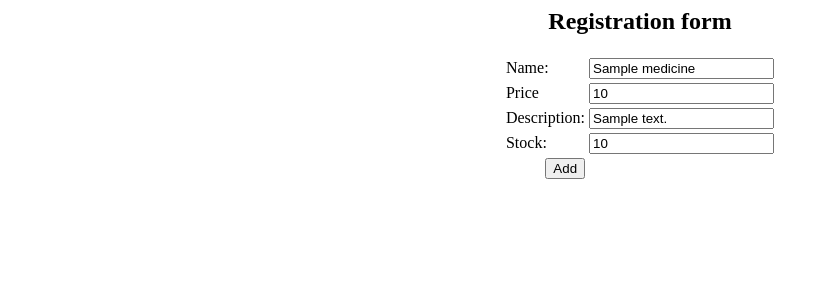
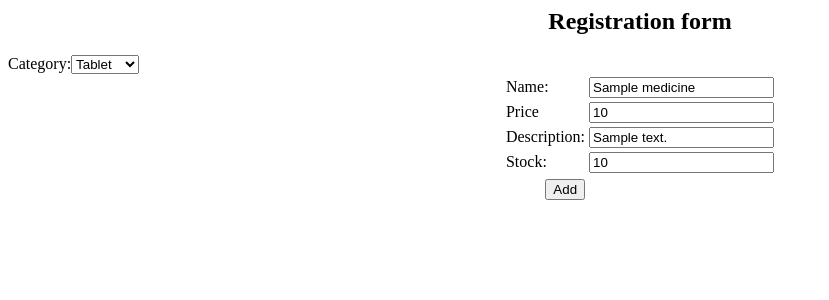
Before and after one commit to digi11/inventory-management, a Flask app: template app/templates/update_medicine.html in a window 1280 px wide. Shown: the top 300 px of the page, without its empty margins (0-829 px from the left). Run offline with Flask 2, Linux system fonts and the light colour scheme; the template is opened without the code that fills it: most values are stand-ins (such as "Sample title", 1, 10 or a date in 2020).

Commit message:
lmao ded

```diff
--- a/app/templates/dashboard.html
+++ b/app/templates/dashboard.html
@@ -44,6 +44,7 @@
                         <th scope="col">Description</th>
                         <th scope="col">Price</th>
                         <th scope="col">Stock</th>
+                        <th scope="col">Category</th>
                         <th scope="col">Update</th>
                         <th scope="col">Delete</th>
                     </tr>
@@ -55,6 +56,7 @@
                         <td>{{value['description']}}</td>
                         <td>{{value['price']}}</td>
                         <td>{{value['stock']}}</td>
+                        <td>{{value['category']}}</td>
                         <td>
                             <form action="/get-medicine/{{ key }}" method="GET" id="myForm">
                                 <button type="submit" class="btn btn-sm btn-info" name="something"><i
--- a/app/templates/update_medicine.html
+++ b/app/templates/update_medicine.html
@@ -26,7 +26,14 @@
                 <td><label for="name">Stock: </label></td>
                 <td><input id="stock" maxlength="50" name="stock" type="number" value="{{ medicine['stock'] }}"/></td>
             </tr>
-
+            <label for="cars">Category:</label>
+            <tr>
+            <select name="category" id="category">
+                <option value="tablet">Tablet</option>
+                <option value="syrup">Syrup</option>
+                <option value="powder">Powder</option>
+            </select>
+            </tr>
             <tr>
                 <td align="right"><input name="Submit" type="Submit" value="Add" /></td>
             </tr>
```
Also changed, not shown: app/templates/add_medicine.html (+7 -0 lines).
